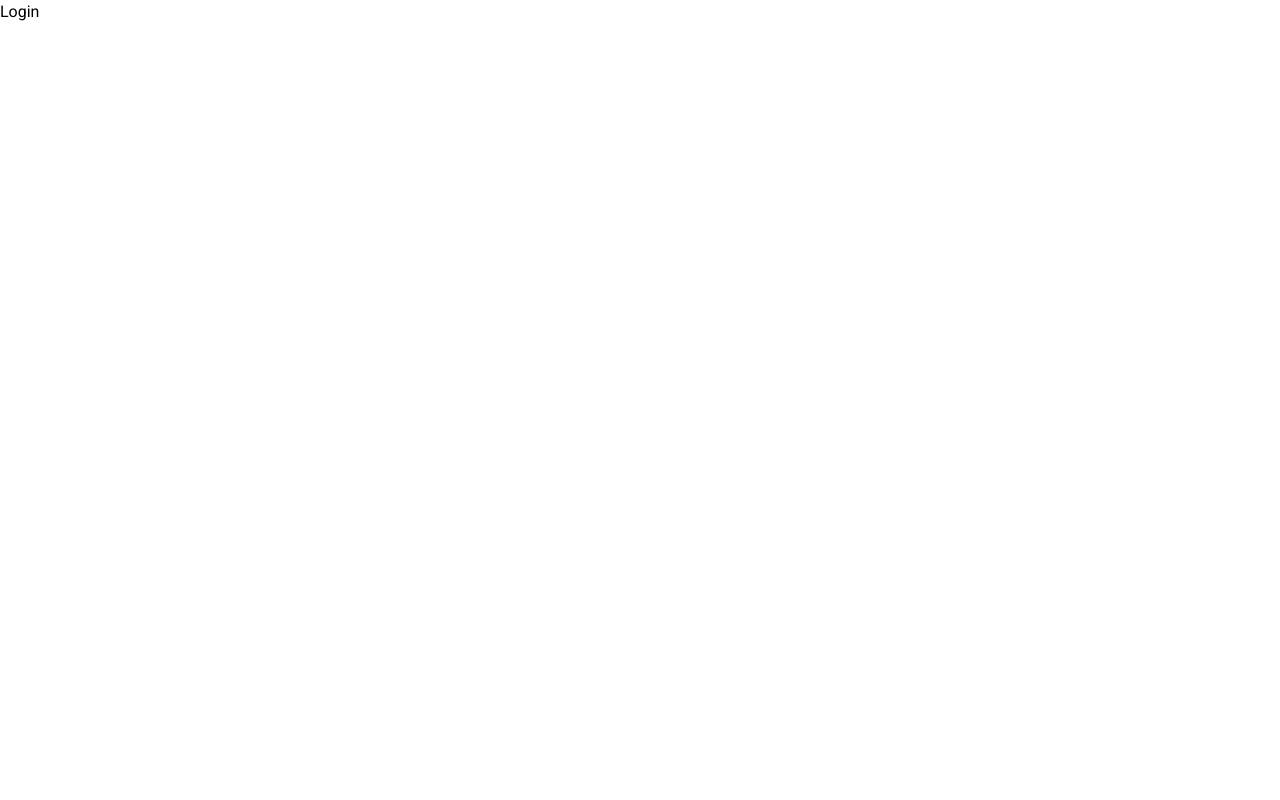
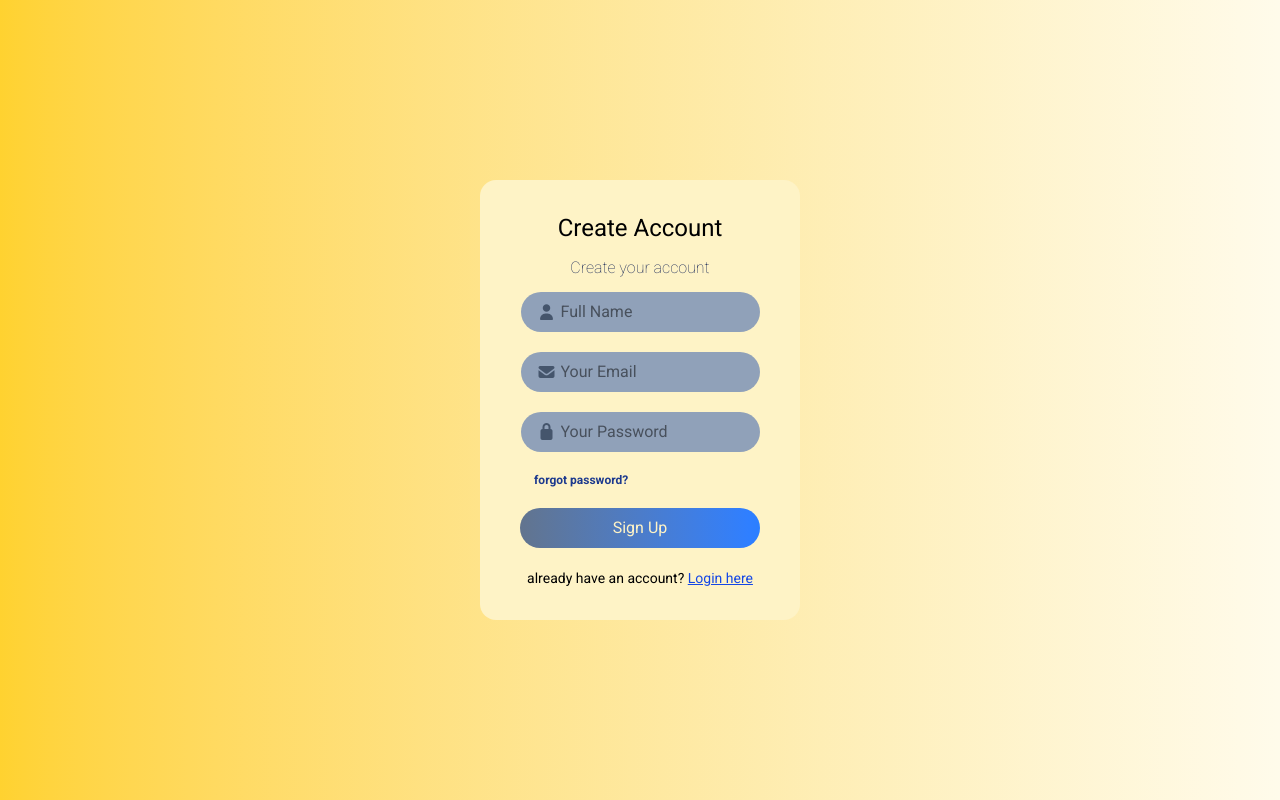
Before and after one commit to Angshuman09/Fullstack-Authentication, a React (Vite) app in the folder frontend/: page /login in a window 1280 px wide. Built offline with nearby package versions, Linux system fonts and the light colour scheme; a web font is replaced by a local one.

Commit message:
login page ui done

```diff
--- a/frontend/index.html
+++ b/frontend/index.html
@@ -6,6 +6,7 @@
     <meta name="viewport" content="width=device-width, initial-scale=1.0" />
     <title>OAuth-Authentication</title>
   </head>
+  <link rel="stylesheet" href="https://cdnjs.cloudflare.com/ajax/libs/font-awesome/7.0.0/css/all.min.css" integrity="sha512-DxV+EoADOkOygM4IR9yXP8Sb2qwgidEmeqAEmDKIOfPRQZOWbXCzLC6vjbZyy0vPisbH2SyW27+ddLVCN+OMzQ==" crossorigin="anonymous" referrerpolicy="no-referrer" />
   <body>
     <div id="root"></div>
     <script type="module" src="/src/main.jsx"></script>
--- a/frontend/src/pages/Login.jsx
+++ b/frontend/src/pages/Login.jsx
@@ -1,9 +1,65 @@
-import React from 'react'
+import React, { useState } from "react";
 
 function Login() {
+  const [state, setState] = useState("Sign Up");
   return (
-    <div>Login</div>
-  )
+    <div className="w-full h-screen bg-linear-to-r/increasing from-amber-300 to-amber-50 flex justify-center items-center flex-col">
+      <div className="bg-amber-100 flex items-center justify-center flex-col w-xs rounded-2xl p-8 gap-3">
+        <div className="text-2xl">
+          {state === "Sign Up" ? <h1>Create Account</h1> : <h1>Login</h1>}
+        </div>
+        <div className="font-thin text-blue-950">
+          {state === "Sign Up" ? (
+            <h1>Create your account</h1>
+          ) : (
+            <h1>Login your account</h1>
+          )}
+        </div>
+
+        {state=='Sign Up'? (
+          <form>
+          <div className="bg-slate-400 px-4 py-2 rounded-3xl flex justify-center items-center gap-1 mb-2">
+            <i className="fa-solid fa-user text-slate-600"></i>
+            <input
+              type="text"
+              placeholder="Full Name"
+              className="outline-none"
+            />
+          </div>
+        </form>
+        ) : (null)}
+
+        <form>
+          <div className="bg-slate-400 px-4 py-2 rounded-3xl flex justify-center items-center gap-1 mb-2">
+           <i className="fa-solid fa-envelope text-slate-600"></i>
+            <input
+              type="text"
+              placeholder="Your Email"
+              className="outline-none"
+            />
+          </div>
+        </form>
+        <form>
+          <div className="bg-slate-400 px-4 py-2 rounded-3xl flex justify-center items-center gap-1 mb-2">
+            <i className="fa-solid fa-lock  text-slate-600"></i>
+            <input
+              type="password"
+              placeholder="Your Password"
+              className="outline-none"
+            />
+          </div>
+        </form>
+
+      <p className="font-bold text-blue-900 relative left-[-23%] text-xs cursor-pointer">forgot password?</p>
+
+      <button className="bg-linear-to-r from-slate-500 to-blue-500 px-3 py-2 rounded-4xl text-amber-100 m-2 w-60">{state}</button>
+
+      {state==='Sign Up'? ( <div className="text-sm">already have an account? {' '} <span className="text-blue-700 underline cursor-pointer" onClick={()=>setState("Login")}>Login here</span></div>
+      ) : (<div className="text-sm">don't have an account? {' '} <span className="text-blue-700 underline cursor-pointer" onClick={()=>setState("Sign Up")}>Sign Up here</span></div>)}
+
+    </div>
+    </div>
+  );
 }
 
-export default Login
+export default Login;
```
